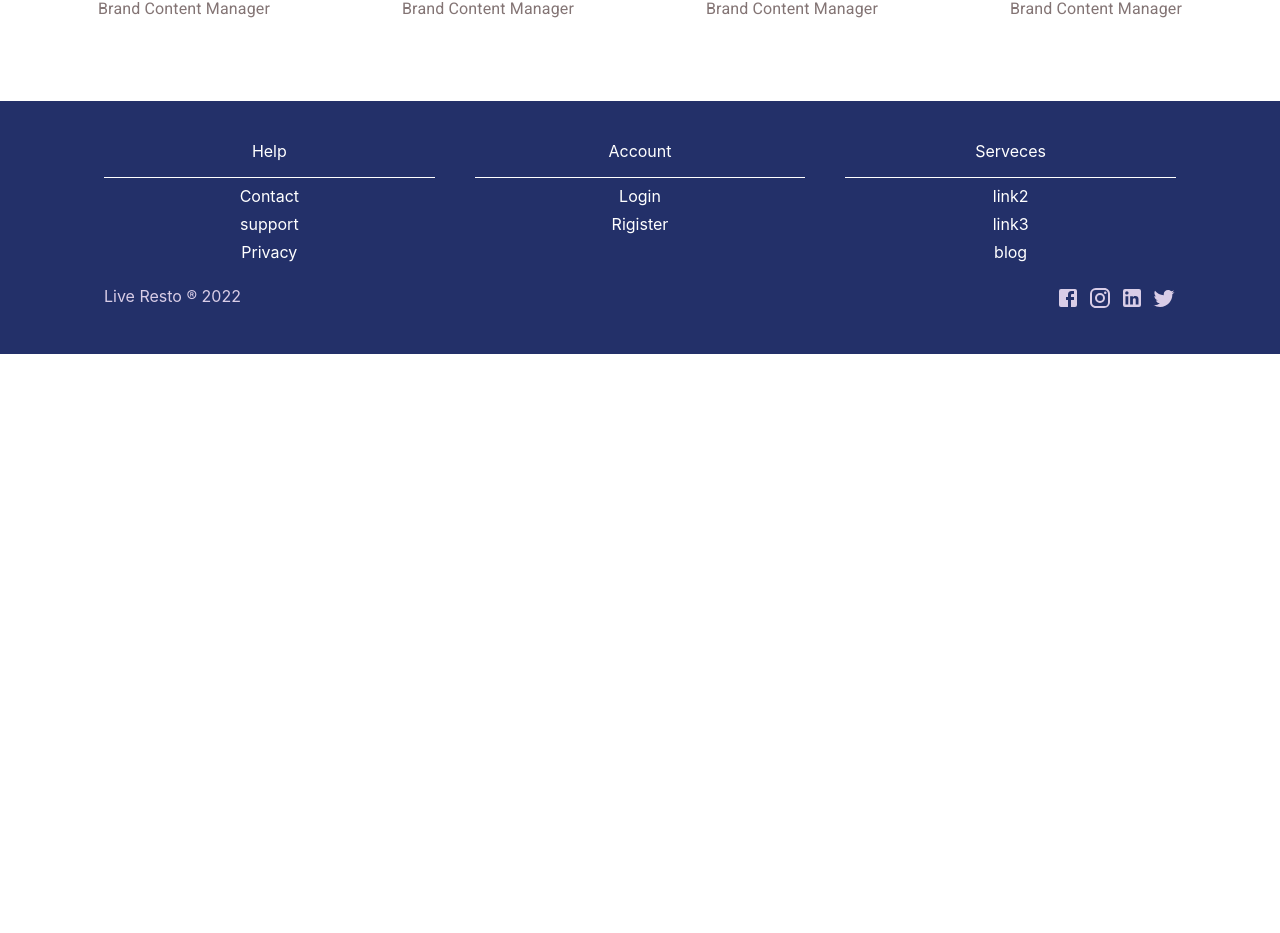
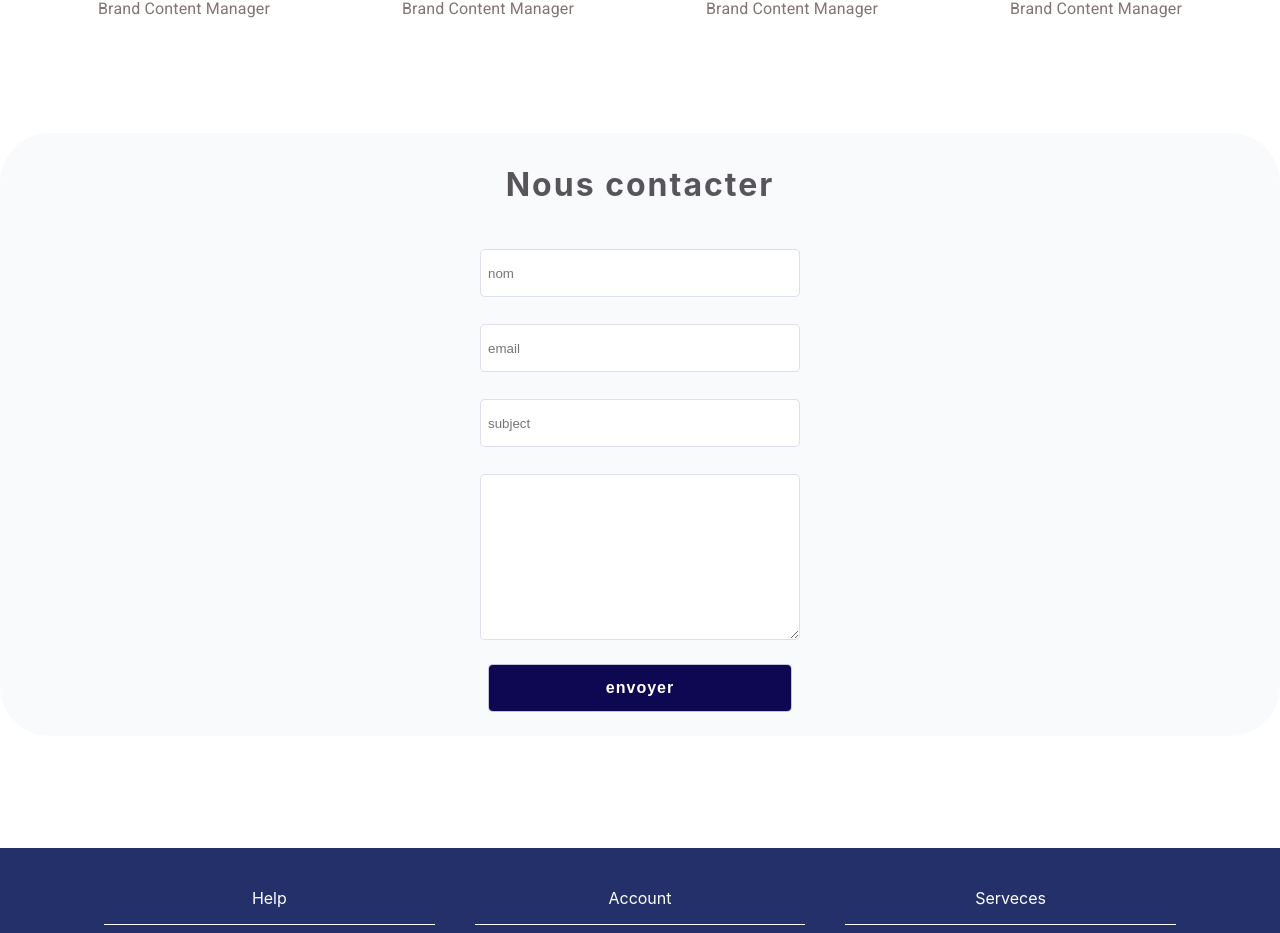
Before and after one commit to RedaBEKKA/blog-liveResto, a React (Create React App) app in the folder blog-front/: page /propos in a window 1280 px wide. Shown: the part 2777-3710 px from the top of the page. Before the commit the page ends 3131 px from the top, so only its background shows below. Built offline with nearby package versions, Linux system fonts and the light colour scheme.

Commit message:
finish validate of form contact

```diff
--- a/blog-front/package.json
+++ b/blog-front/package.json
@@ -3,6 +3,7 @@
   "version": "0.1.0",
   "private": true,
   "dependencies": {
+    "@emailjs/browser": "^3.7.0",
     "@emotion/react": "^11.10.4",
     "@emotion/styled": "^11.10.4",
     "@mui/icons-material": "^5.10.3",
@@ -13,6 +14,7 @@
     "@testing-library/react": "^13.4.0",
     "@testing-library/user-event": "^13.5.0",
     "axios": "^0.27.2",
+    "emailjs-com": "^3.2.0",
     "react": "^18.2.0",
     "react-dom": "^18.2.0",
     "react-hook-form": "^7.36.1",
--- /dev/null
+++ b/blog-front/src/component/ContactUs.js
@@ -0,0 +1,120 @@
+import React, { useState, useEffect } from "react";
+import { useRef } from "react";
+import emailjs from "@emailjs/browser";
+import "./contacus.css";
+const ContactUs = () => {
+  const initialValues = {
+    user_name: "",
+    user_email: "",
+    subject: "",
+    message: "",
+  };
+  const [formValues, setFormValues] = useState(initialValues);
+  const [formErrors, setFormErrors] = useState({});
+  const [isSubmit, setIsSubmit] = useState(false);
+  const handleChange = (e) => {
+    const { name, value } = e.target;
+    setFormValues({ ...formValues, [name]: value });
+  };
+
+  const validate = (values) => {
+    const errors = {};
+    const regex = /^[^\s@]+@[^\s@]+\.[^\s@]{2,}$/i;
+    if (!values.user_name) {
+      errors.user_name = "nom require";
+    }
+    if (!values.user_email) {
+      errors.user_email = "email require";
+    } else if (!regex.test(values.user_email)) {
+      errors.user_email = "email invalide";
+    }
+    if (!values.subject) {
+      errors.subject = "subject require";
+    }
+    if (!values.message) {
+      errors.message = "message require au maximum 500 character";
+    } else if (values.message > 500) {
+      errors.message = "message doit etre moin 500 charcters";
+    }
+    return errors;
+  };
+
+  const form = useRef();
+  const sendEmail = (e) => {
+    e.preventDefault();
+    setFormErrors(validate(formValues));
+    setIsSubmit(true);
+    emailjs
+      .sendForm(
+        "service_m2rdi49",
+        "template_aih9dnw",
+        form.current,
+        "K9-g7OJq2GoNbvI6D"
+      )
+      .then(
+        (result) => {
+          console.log(result.text);
+        },
+        (error) => {
+          console.log(error.text);
+        }
+      );
+    e.target.reset();
+  };
+
+  useEffect(() => {
+    if (Object.keys(formErrors).length === 0 && isSubmit) {
+      console.log(formValues);
+    }
+  });
+  return (
+    <section className="container">
+      <h2 className="title">Nous contacter</h2>
+      <form className="form" ref={form} onSubmit={sendEmail}>
+        <span className="span-error">{formErrors.user_name}</span>
+        <input
+          onChange={handleChange}
+          defaultValue={formValues.user_name}
+          className="input"
+          type="text"
+          name="user_name"
+          placeholder="nom"
+        />
+        <span className="span-error">{formErrors.user_email}</span>
+        <input
+          onChange={handleChange}
+          defaultValue={formValues.user_email}
+          className="input"
+          type="email"
+          name="user_email"
+          placeholder="email"
+          required
+        />
+        <span className="span-error">{formErrors.subject}</span>
+        <input
+          onChange={handleChange}
+          defaultValue={formValues.subject}
+          className="input"
+          type="text"
+          name="subject"
+          placeholder="subject"
+          required
+        />
+        <span className="span-error">{formErrors.message}</span>
+        <textarea
+          onChange={handleChange}
+          defaultValue={formValues.message}
+          className="textarea"
+          name="message"
+          cols="30"
+          rows="10"
+        ></textarea>
+        <button className="input button" type="submit" value="Send">
+          envoyer
+        </button>
+      </form>
+    </section>
+  );
+};
+
+export default ContactUs;
--- /dev/null
+++ b/blog-front/src/component/contacus.css
@@ -0,0 +1,50 @@
+.container {
+  margin-top: 7rem;
+  margin-bottom: 7rem;
+  background-color: #e7e9f33d;
+  border-radius: 50px;
+}
+.title {
+  padding-top: 2rem;
+  padding-bottom: 1rem;
+  color: #57555a;
+  font-size: 2rem;
+  letter-spacing: 2px;
+}
+.form {
+  display: flex;
+  justify-content: center;
+  align-items: center;
+  flex-direction: column;
+}
+.input {
+  width: 19rem;
+  height: 2rem;
+  border: 1px solid #dcdaebe3;
+  border-radius: 5px;
+  padding: 7px;
+  margin-bottom: 1.5rem;
+  outline: none;
+}
+.textarea {
+  border: 1px solid #dcdaebe3;
+  border-radius: 5px;
+  padding: 7px;
+  margin-bottom: 1.5rem;
+  width: 19rem;
+  outline: none;
+}
+.input.button {
+  background-color: #0e0752;
+  color: white;
+  font-size: 1rem;
+  font-weight: bold;
+  text-align: center;
+  height: 3rem;
+  letter-spacing: 1px;
+}
+.span-error {
+  color: red;
+  font-size: 14px;
+  margin-bottom: 3px;
+}
--- a/blog-front/src/pages/propos/Propose.js
+++ b/blog-front/src/pages/propos/Propose.js
@@ -10,6 +10,7 @@ import {
 import { Typography } from "@mui/material";
 import Grid from "@mui/material/Grid";
 import Footer from "./../../component/Footer";
+import ContactUs from "../../component/ContactUs";
 
 const SmallAvatar = styled(Avatar)(({ theme }) => ({
   width: 22,
@@ -428,6 +429,7 @@ const Propose = () => {
           </Grid>
         </Box>
       </Container>
+<ContactUs/>
       <Footer />
     </>
   );
```
Also changed, not shown: 2 other files (tests, documents, lock files or other folders).
